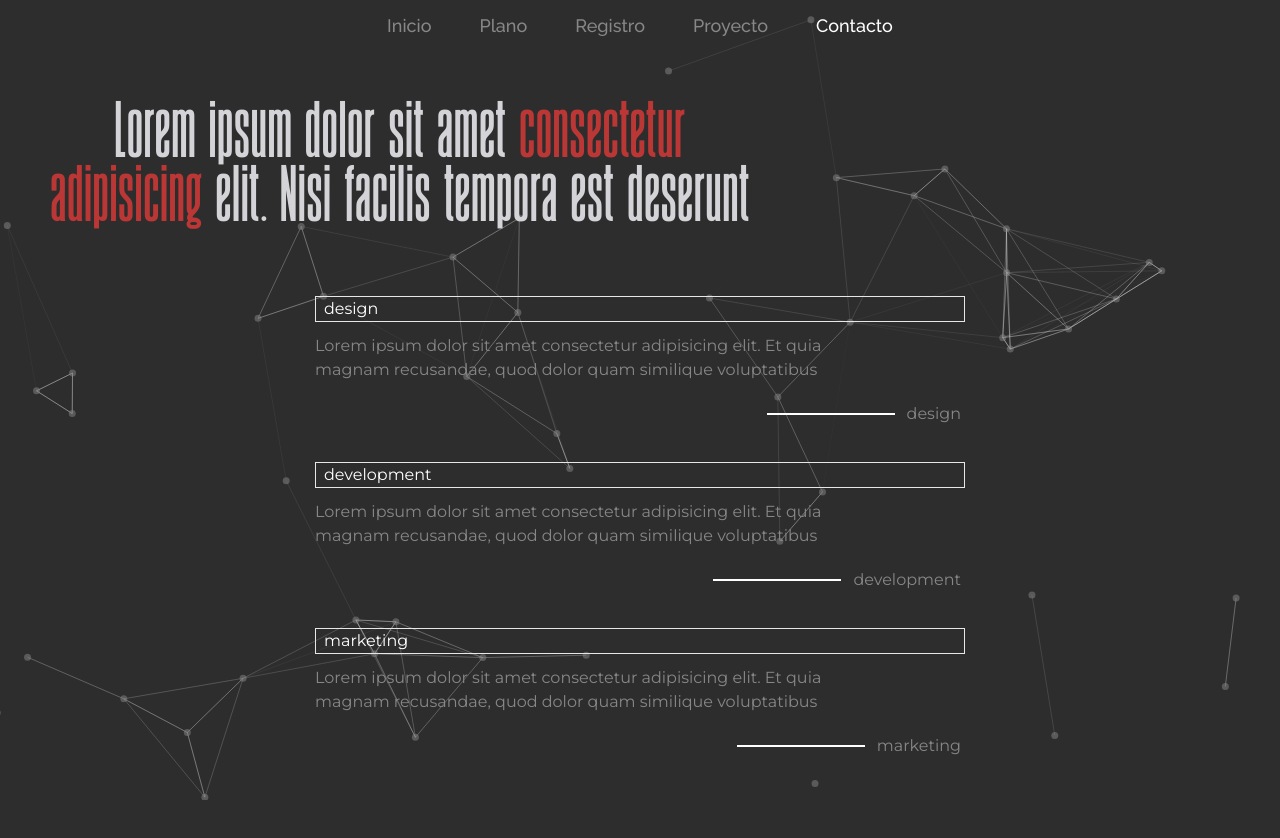
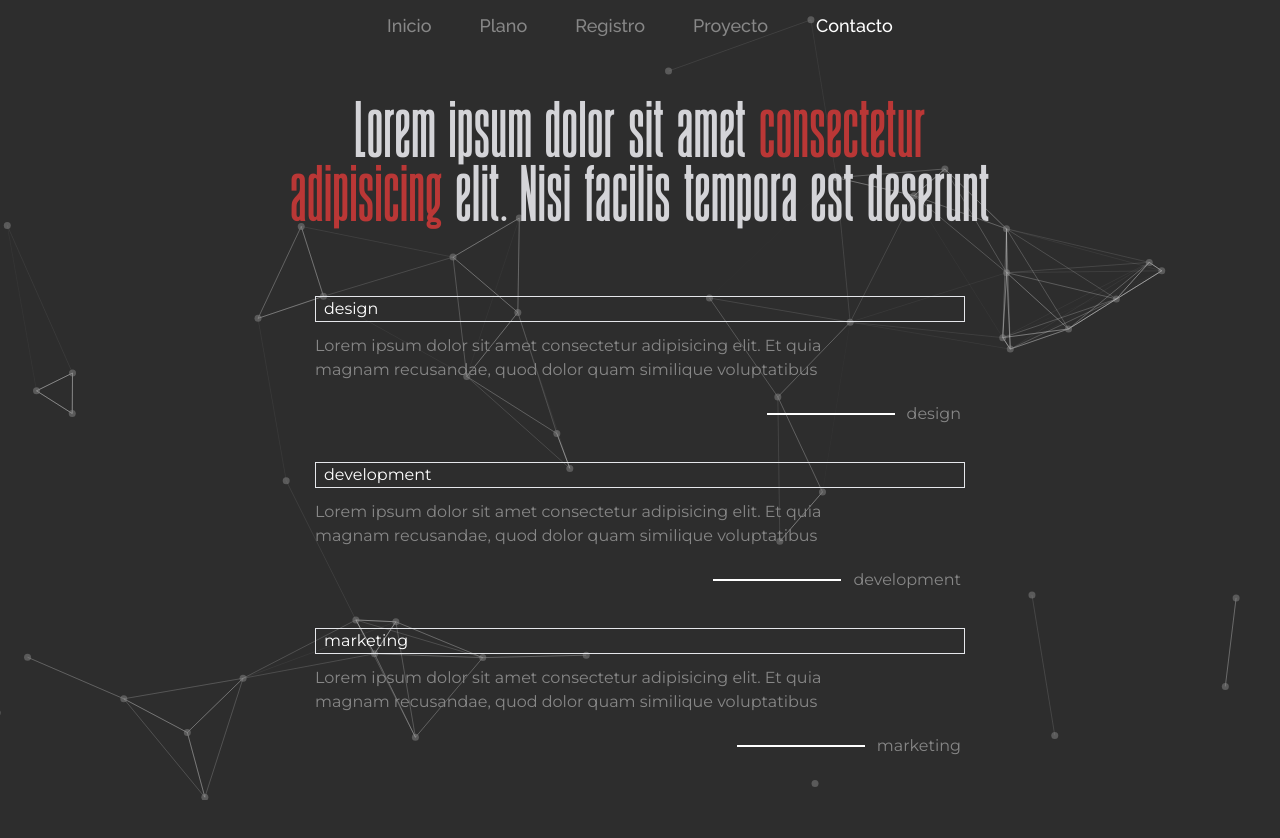
Before and after one commit to Najdorf12/gallery-app, a React (Vite) app: page /registro in a window 1280 px wide. Shown: the top 838 px of the page. Built offline with nearby package versions, Linux system fonts and the light colour scheme.

Commit message:
add styles

```diff
--- a/src/pages/Registro.jsx
+++ b/src/pages/Registro.jsx
@@ -20,8 +20,8 @@ const Registro = () => {
     <section className="relative  w-full min-h-screen z-40 flex flex-col  bg-blackCustom overflow-hidden pb-12">
       <TsParticlesBg />
       <Navbar />
-      <div className="w-full h-[100dvh]  z-[550] relative flex flex-col mt-20 pt-4 ">
-        <article className="flex flex-col justify-center items-center relative z-50 px-3 w-full cursor-default max-w-[800px]">
+      <div className="w-full h-[100dvh]  z-[550] relative flex flex-col mt-20 pt-4  items-center">
+        <article className="flex flex-col justify-center items-center relative z-50 px-1 w-full cursor-default max-w-[800px]">
           <p className="august-bold text-center text-balance leading-[4rem] text-zinc-300 text-6xl ">
             Lorem ipsum dolor sit amet{" "}
             <span className="text-redCustom">consectetur adipisicing</span>{" "}
```
